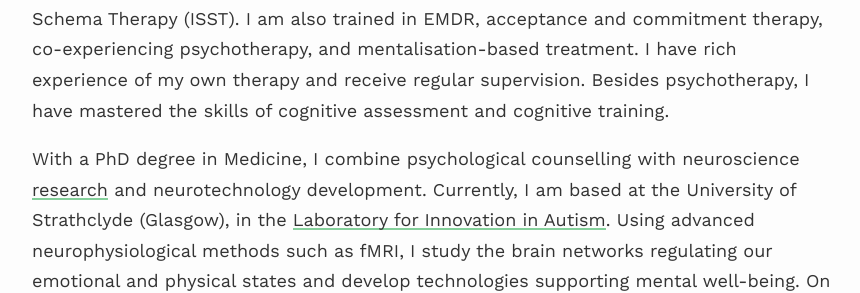
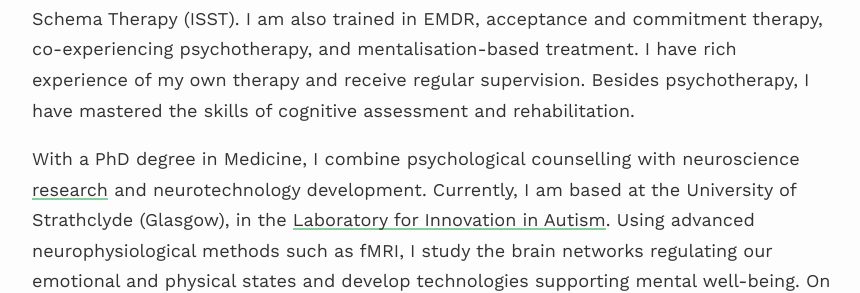
Before and after one commit to dobrushina/dobrushina.github.io, a Jekyll site: the page built from index.md, in a window 1280 px wide and 900 px high, scrolled down 1716 px. Shown: the part 344-637 px from the top of the window, without its empty margins (208-1068 px from the left). Built offline with Jekyll 4.4.1, drawn with Linux system fonts in a browser that asks for light colours; nearby versions of some CDN libraries; some of the changed text lies outside the part shown.

Commit message:
Update index.md

```diff
--- a/index.md
+++ b/index.md
@@ -101,7 +101,7 @@ I am a UK-based counselling psychologist registered with the HCPC ([PYL044166](h
 
 My first education is medical (Lomonosov Moscow State University), and I am licensed as a medical doctor in Israel and Russia. Currently, I do not run a medical practice or prescribe medications, but I use my knowledge and experience to offer my clients the best possible psychological care. Being trained in neurology, I worked for more than ten years with neurodivergent people (autism, ADHD, dyslexia, dysgraphia, consequences of traumatic brain injury, stroke, brain tumours) and with psychosomatic syndromes. Due to my interest in neuropsychology and psychotherapy, I gradually shifted from classical medical work to a more integrative approach.
 
-I completed a Master's programme in counselling psychology, studied cognitive behavioural therapy (CBT) at the Beck Institute, and completed individual, couples, and child and adolescent schema therapy courses certified by the International Society of Schema Therapy (ISST). I am also trained in EMDR, acceptance and commitment therapy, co-experiencing psychotherapy, and mentalisation-based treatment. I have rich experience of my own therapy and receive regular supervision. Besides psychotherapy, I have mastered the skills of cognitive assessment and cognitive training.
+I completed a Master's programme in counselling psychology, studied cognitive behavioural therapy (CBT) at the Beck Institute, and completed individual, couples, and child and adolescent schema therapy courses certified by the International Society of Schema Therapy (ISST). I am also trained in EMDR, acceptance and commitment therapy, co-experiencing psychotherapy, and mentalisation-based treatment. I have rich experience of my own therapy and receive regular supervision. Besides psychotherapy, I have mastered the skills of cognitive assessment and rehabilitation.
 
 With a PhD degree in Medicine, I combine psychological counselling with neuroscience [research](Research.md) and neurotechnology development. Currently, I am based at the University of Strathclyde (Glasgow), in the [Laboratory for Innovation in Autism](https://www.strath.ac.uk/research/innovationinautism/). Using advanced neurophysiological methods such as fMRI, I study the brain networks regulating our emotional and physical states and develop technologies supporting mental well-being. On the practical side of neurotechnology, for many years I have been using biofeedback, neurofeedback, and QEEG to enrich my clinical work. Understanding how the nervous system functions helps me support people whose brains work differently. I adhere to the neuroaffirmative approach, not considering autistic or ADHD brain to be inferior to a neurotypical one, but recognising that it requires special care to thrive.
 
```
